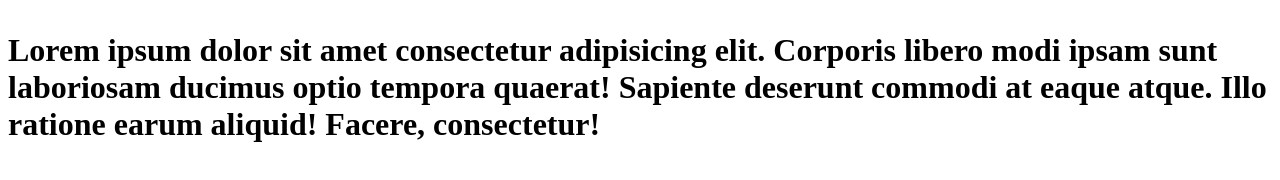
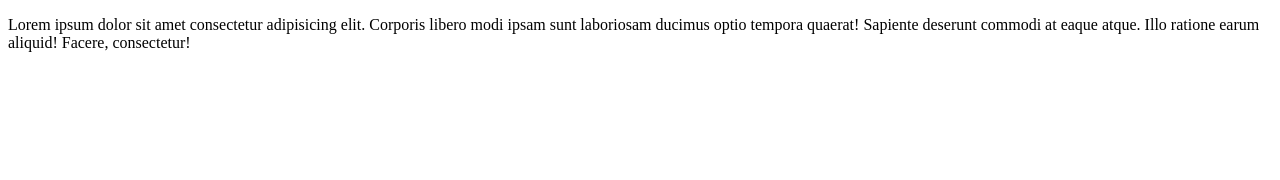
Before and after one commit to Inka23/mujprojekt, a plain HTML site: page index.html in a window 1280 px wide. Drawn offline with Linux system fonts and the light colour scheme.

Commit message:
Update index.html

```diff
--- a/index.html
+++ b/index.html
@@ -7,7 +7,6 @@
   <title>Moje krásná stránka</title>
 </head>
 <body>
-  <h1></Moje krásná stránka<h1>
     <p>Lorem ipsum dolor sit amet consectetur adipisicing elit. Corporis libero modi ipsam sunt laboriosam ducimus optio tempora quaerat! Sapiente deserunt commodi at eaque atque. Illo ratione earum aliquid! Facere, consectetur!</p>
 </body>
 </html>
```
